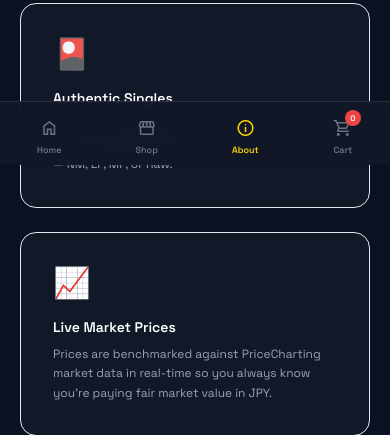
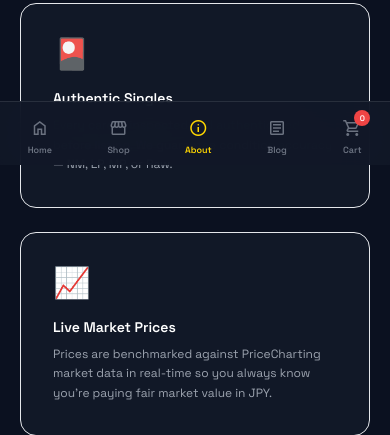
Before and after one commit to AdminAsistee/TCGNakama, a FastAPI app: page /about in a window 390 px wide. Shown: the part 679-1114 px from the top of the page. Run offline with FastAPI, Linux system fonts and the light colour scheme; some libraries are stand-ins or nearby versions.

Commit message:
fix: add Blog to about page navbar (desktop+mobile), add cart-count badge to blog pages

```diff
--- a/app/templates/about.html
+++ b/app/templates/about.html
@@ -48,6 +48,7 @@ next day. Meet the team behind TCGNakama.{% endblock %}
             <a href="/" class="text-sm font-medium text-gray-400 hover:text-white transition-colors">Home</a>
             <a href="/#all-cards-section"
                 class="text-sm font-medium text-gray-400 hover:text-white transition-colors">Shop</a>
+            <a href="/blog" class="text-sm font-medium text-gray-400 hover:text-white transition-colors">Blog</a>
             <span class="text-sm font-bold text-primary border-b-2 border-primary pb-1">About</span>
         </nav>
         <button id="cart-btn"
@@ -298,6 +299,10 @@ next day. Meet the team behind TCGNakama.{% endblock %}
             <span class="material-symbols-outlined text-primary text-xl">info</span>
             <span class="text-[9px] font-bold text-primary">About</span>
         </a>
+        <a href="/blog" class="flex flex-col items-center gap-0.5 px-3 py-1">
+            <span class="material-symbols-outlined text-gray-500 text-xl">article</span>
+            <span class="text-[9px] font-bold text-gray-500">Blog</span>
+        </a>
         <button class="relative flex flex-col items-center gap-0.5 px-3 py-1" hx-get="/cart/drawer"
             hx-target="#cart-drawer-container" aria-label="Open cart">
             <span class="material-symbols-outlined text-gray-500 text-xl">shopping_cart</span>
--- a/app/templates/blog_list.html
+++ b/app/templates/blog_list.html
@@ -42,9 +42,12 @@ Updated every few days by the TCGNakama team.{% endblock %}
             <span class="text-sm font-bold text-primary border-b-2 border-primary pb-1">Blog</span>
             <a href="/about" class="text-sm font-medium text-gray-400 hover:text-white transition-colors">About</a>
         </nav>
-        <button hx-get="/cart/drawer" hx-target="#cart-drawer-container" aria-label="Open cart"
+        <button id="cart-btn" hx-get="/cart/drawer" hx-target="#cart-drawer-container" aria-label="Open cart"
             class="relative w-9 h-9 md:w-10 md:h-10 rounded-full bg-white/5 border border-white/10 flex items-center justify-center hover:bg-white/10 transition-colors">
             <span class="material-symbols-outlined text-white text-xl">shopping_cart</span>
+            <span id="cart-count"
+                class="absolute -top-1 -right-1 w-5 h-5 bg-neon-red text-[10px] font-black text-white rounded-full flex items-center justify-center">{{
+                cart_count or 0 }}</span>
         </button>
     </div>
 </header>
--- a/app/templates/blog_post.html
+++ b/app/templates/blog_post.html
@@ -55,9 +55,12 @@
             <a href="/blog" class="text-sm font-bold text-primary border-b-2 border-primary pb-1">Blog</a>
             <a href="/about" class="text-sm font-medium text-gray-400 hover:text-white transition-colors">About</a>
         </nav>
-        <button hx-get="/cart/drawer" hx-target="#cart-drawer-container" aria-label="Open cart"
+        <button id="cart-btn" hx-get="/cart/drawer" hx-target="#cart-drawer-container" aria-label="Open cart"
             class="relative w-9 h-9 md:w-10 md:h-10 rounded-full bg-white/5 border border-white/10 flex items-center justify-center hover:bg-white/10 transition-colors">
             <span class="material-symbols-outlined text-white text-xl">shopping_cart</span>
+            <span id="cart-count"
+                class="absolute -top-1 -right-1 w-5 h-5 bg-neon-red text-[10px] font-black text-white rounded-full flex items-center justify-center">{{
+                cart_count or 0 }}</span>
         </button>
     </div>
 </header>
```
